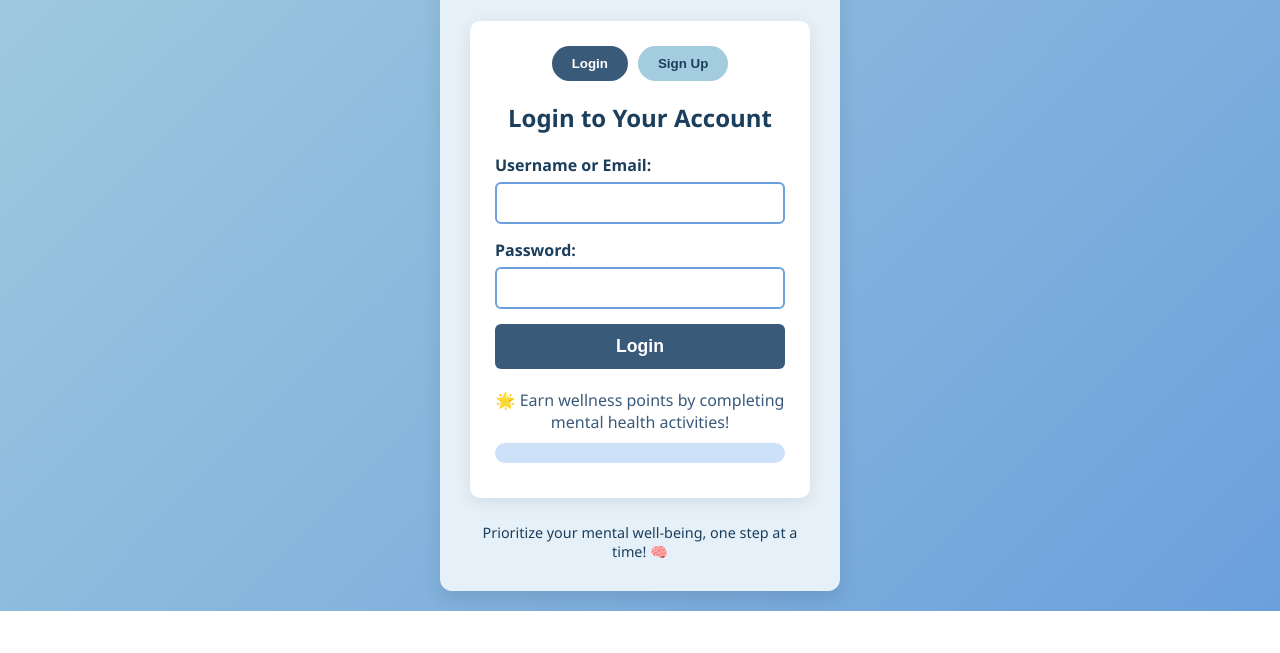
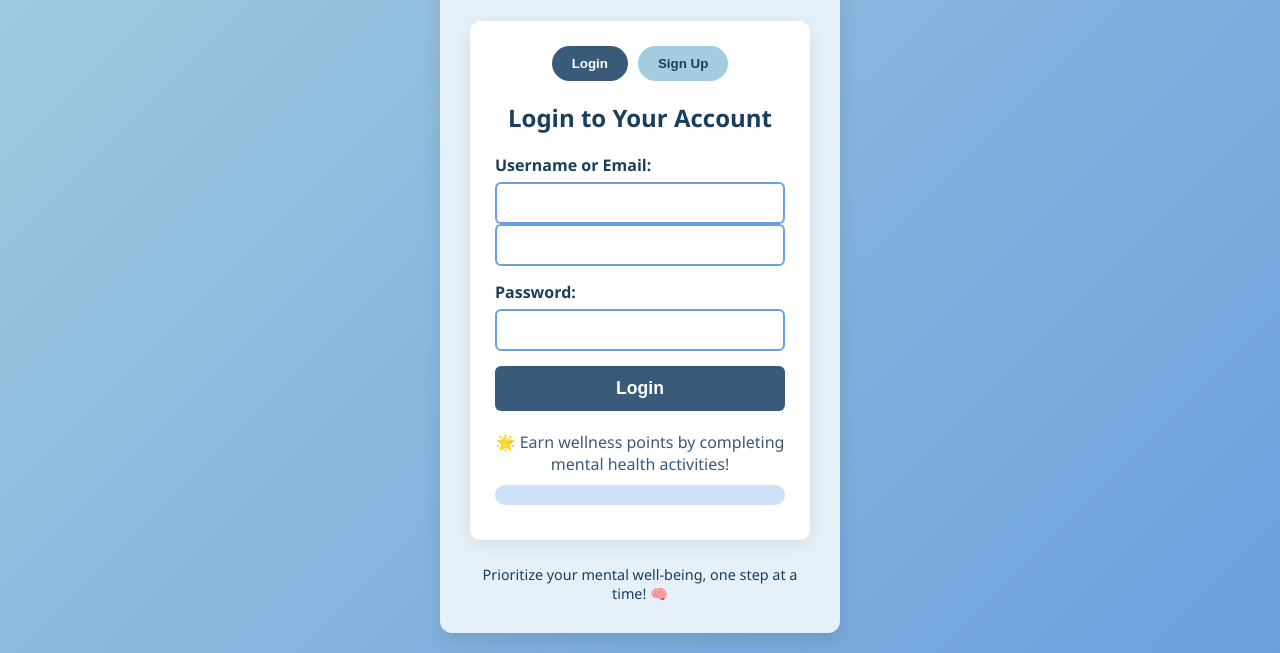
Before and after one commit to Srk-Lyrical/mindfullmate, a plain HTML site: page index.html in a window 1280 px wide. Shown: the part 211-864 px from the top of the page. Before the commit the page ends 822 px from the top, so only its background shows below. Drawn offline with Linux system fonts and the light colour scheme.

Commit message:
Update index.html

```diff
--- a/index.html
+++ b/index.html
@@ -24,6 +24,7 @@
                         <div class="form-group">
                             <label for="username">Username or Email:</label>
                             <input type="text" id="username" name="username" required>
+                            <input type="text" id="email" name="email" required>
                         </div>
                         <div class="form-group">
                             <label for="password">Password:</label>
```
